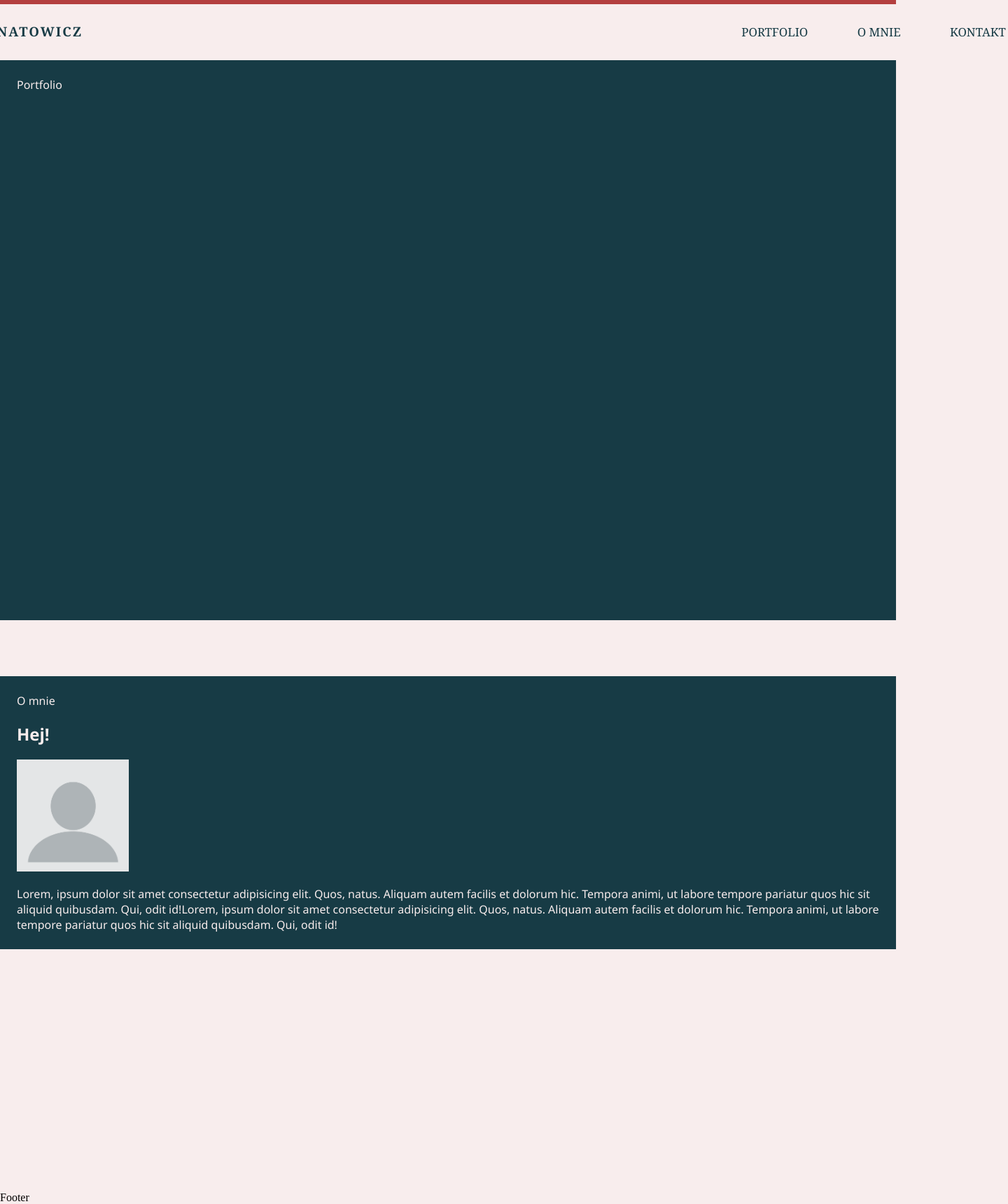
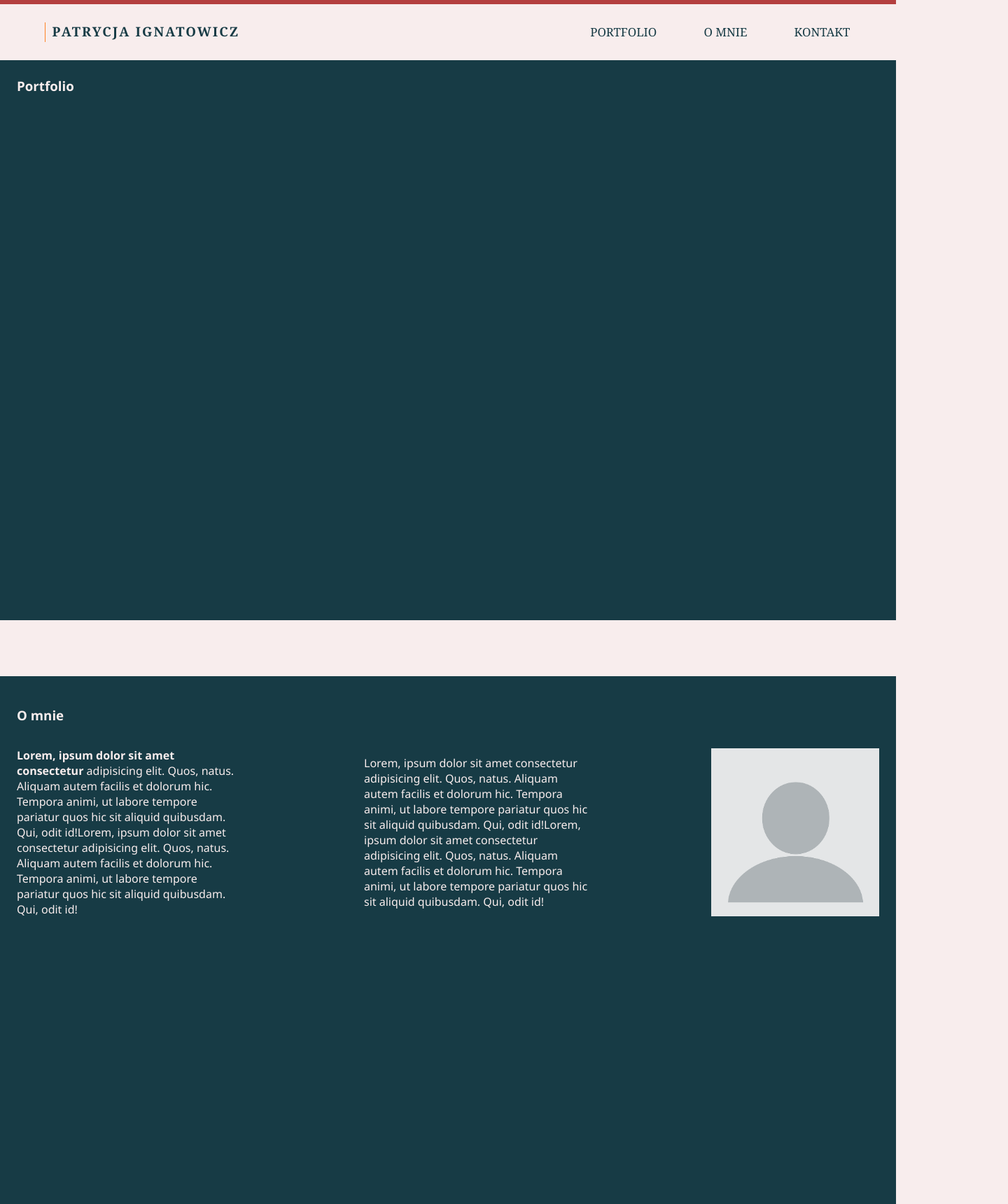
Before and after one commit to knaappz/Template-web, a React (Vite) app: page / in a window 1280 px wide. Shown: the top 1720 px of the page at 70% size, 1440 px wide, since content can reach past the window. Built offline with nearby package versions, Linux system fonts and the light colour scheme.

Commit message:
Styling v1

```diff
--- a/src/App.css
+++ b/src/App.css
@@ -12,3 +12,7 @@ body {
   margin: 0rem;
   background-color: #F8EDED;
 }
+
+html {
+  scroll-behavior: smooth;
+}
--- a/src/components/Footer/Footer.css
+++ b/src/components/Footer/Footer.css
@@ -0,0 +1,22 @@
+#footer{
+    height: 20rem;
+    background-color: var(--font-color);
+    width: 100%;
+    color: var(--bg-white);
+    background-color: var(--font-color);
+    font-family:'Segoe UI', Tahoma, Geneva, Verdana, sans-serif;
+    margin-top: 7rem;
+}
+
+.footer-box {
+    display: flex;
+    flex-direction: row;
+    align-items: center;
+    justify-content: space-between;
+    flex-wrap: wrap;
+    margin: 1.5rem;
+}
+
+.footer-box p {
+    width: 20rem;
+}
--- a/src/components/Footer/Footer.jsx
+++ b/src/components/Footer/Footer.jsx
@@ -3,7 +3,13 @@ import './Footer.css'
 export default function Footer() {
 
   return (
-    <p>Footer</p>
+    <section id='footer'>
+        <div className="footer-box">
+          <h3 className='section-title'>Patrycja Ignatowicz</h3>
+          <p>Lorem ipsum dolor sit amet consectetur adipisicing elit. Amet numquam, nobis vero odit corrupti ab voluptates commodi qui non fugiat repudiandae facilis sit optio! Repellendus, sunt. Odio sunt a dolorem!</p>
+
+        </div>
+    </section>
 
   )
 }
--- a/src/components/Header/Header.css
+++ b/src/components/Header/Header.css
@@ -12,7 +12,7 @@
 }
 
 .header-box {
-    width: 100rem;
+    width: 90vw;
     display: flex;
     align-items: center;
     justify-content: space-between;
@@ -35,17 +35,20 @@
     gap: 4rem;
 }
 
-.nav-links p {
-    padding: .2REM;
+.nav-links a {
+    padding: .1REM;
     border-bottom: .12REM SOLID transparent;
     transition: .4s;
     text-transform: uppercase;
     cursor: pointer;
     font-size: 1.05rem;
+    text-decoration: none;
+    color: var(--font-color);
+
 
 }
 
-.nav-links p:hover {
+.nav-links a:hover {
     border-bottom: .12REM SOLID var(--title-border);
     border-radius: .1rem;
 
--- /dev/null
+++ b/src/components/MainContainer/About.jsx
@@ -0,0 +1,19 @@
+export default function About() {
+
+  return (
+    <section id='about'>
+        <div className="about-box">
+        <h3 className="section-title">O mnie</h3>
+
+          <p><b>Lorem, ipsum dolor sit amet consectetur</b> adipisicing elit. Quos, natus. Aliquam autem facilis et dolorum hic.
+              Tempora animi, ut labore tempore pariatur quos hic sit aliquid quibusdam. Qui, odit id!Lorem, ipsum dolor sit amet consectetur adipisicing elit. Quos, natus. Aliquam autem facilis et dolorum hic.
+              Tempora animi, ut labore tempore pariatur quos hic sit aliquid quibusdam. Qui, odit id!</p>
+              <p>Lorem, ipsum dolor sit amet consectetur adipisicing elit. Quos, natus. Aliquam autem facilis et dolorum hic.
+              Tempora animi, ut labore tempore pariatur quos hic sit aliquid quibusdam. Qui, odit id!Lorem, ipsum dolor sit amet consectetur adipisicing elit. Quos, natus. Aliquam autem facilis et dolorum hic.
+              Tempora animi, ut labore tempore pariatur quos hic sit aliquid quibusdam. Qui, odit id!</p>
+          <img className='profile-img' src="src/assets/user.png" alt="//error-img//" />
+
+        </div>
+    </section>
+)
+}
--- /dev/null
+++ b/src/components/MainContainer/Contact.jsx
@@ -0,0 +1,12 @@
+export default function Contact() {
+
+    return (
+      <section id='contact'>
+          <div className="contact-box">
+            <h3>Kontakt</h3>
+            <p>Lorem ipsum dolor sit amet consectetur adipisicing elit. Amet numquam, nobis vero odit corrupti ab voluptates commodi qui non fugiat repudiandae facilis sit optio! Repellendus, sunt. Odio sunt a dolorem!</p>
+
+          </div>
+      </section>
+  )
+  }
--- a/src/components/MainContainer/MainContainer.css
+++ b/src/components/MainContainer/MainContainer.css
@@ -1,5 +1,4 @@
 #main-container {
-    height: 100rem;
     padding: 0;
     display: flex;
     flex-direction: column;
@@ -7,24 +6,41 @@
     gap: 5rem;
 }
 
-#portfolio {
+.section-title {
+    width: 100%;
+}
+
+#portfolio, #about, #contact {
     height: 100vh;
     background-color: var(--font-color);
-}
-
-#omnie, #portfolio {
     width: 100%;
     color: var(--bg-white);
     background-color: var(--font-color);
     font-family:'Segoe UI', Tahoma, Geneva, Verdana, sans-serif;
 }
 
-#omnie .profile {
-    width: 10rem;
-    height: 10rem;
+#about .profile-img {
+    width: 15rem;
+    height: 15rem;
     background-color: antiquewhite;
 }
 
-.omnie-box, .portfolio-box {
+.about-box {
+    display: flex;
+    flex-direction: row;
+    align-items: center;
+    justify-content: space-between;
+    flex-wrap: wrap;
+}
+
+.about-box p {
+    width: 20rem;
+}
+
+.about-box, .portfolio-box, .contact-box {
     margin: 1.5rem;
 }
+
+.contact-box {
+    display: flex;
+    flex-direction: column;}
--- a/src/components/MainContainer/MainContainer.jsx
+++ b/src/components/MainContainer/MainContainer.jsx
@@ -1,13 +1,15 @@
 import './MainContainer.css'
-import Omnie from './Omnie'
+import About from './About'
 import Portfolio from './Portfolio'
+import Contact from './Contact'
 
 export default function MainContainer() {
 
   return (
   <section id='main-container'>
     <Portfolio/>
-    <Omnie/>
+    <About/>
+    <Contact/>
   </section>
 )
 }
--- a/src/components/MainContainer/Omnie.jsx
+++ /dev/null
@@ -1,16 +0,0 @@
-export default function Omnie() {
-
-  return (
-    <section id='omnie'>
-        <div className="omnie-box">
-          <p>O mnie</p>
-          <h2>Hej!</h2>
-          <img className='profile' src="src/assets/user.png" alt="//error-img//" />
-          <p>Lorem, ipsum dolor sit amet consectetur adipisicing elit. Quos, natus. Aliquam autem facilis et dolorum hic.
-              Tempora animi, ut labore tempore pariatur quos hic sit aliquid quibusdam. Qui, odit id!Lorem, ipsum dolor sit amet consectetur adipisicing elit. Quos, natus. Aliquam autem facilis et dolorum hic.
-              Tempora animi, ut labore tempore pariatur quos hic sit aliquid quibusdam. Qui, odit id!</p>
-
-        </div>
-    </section>
-)
-}
--- a/src/components/MainContainer/Portfolio.jsx
+++ b/src/components/MainContainer/Portfolio.jsx
@@ -3,7 +3,7 @@ export default function Portfolio() {
     return (
       <section id='portfolio'>
           <div className="portfolio-box">
-                <p>Portfolio</p>
+                <h3>Portfolio</h3>
           </div>
       </section>
   )
--- a/src/components/NavLinks/NavLinks.jsx
+++ b/src/components/NavLinks/NavLinks.jsx
@@ -4,9 +4,9 @@ export default function NavLinks() {
 
   return (
     <section className='nav-links'>
-        <p>Portfolio</p>
-        <p>o mnie</p>
-        <p>Kontakt</p>
+        <a href="#portfolio">Portfolio</a>
+        <a href="#about">O mnie</a>
+        <a href="#contact">Kontakt</a>
     </section>
 
   )
```
